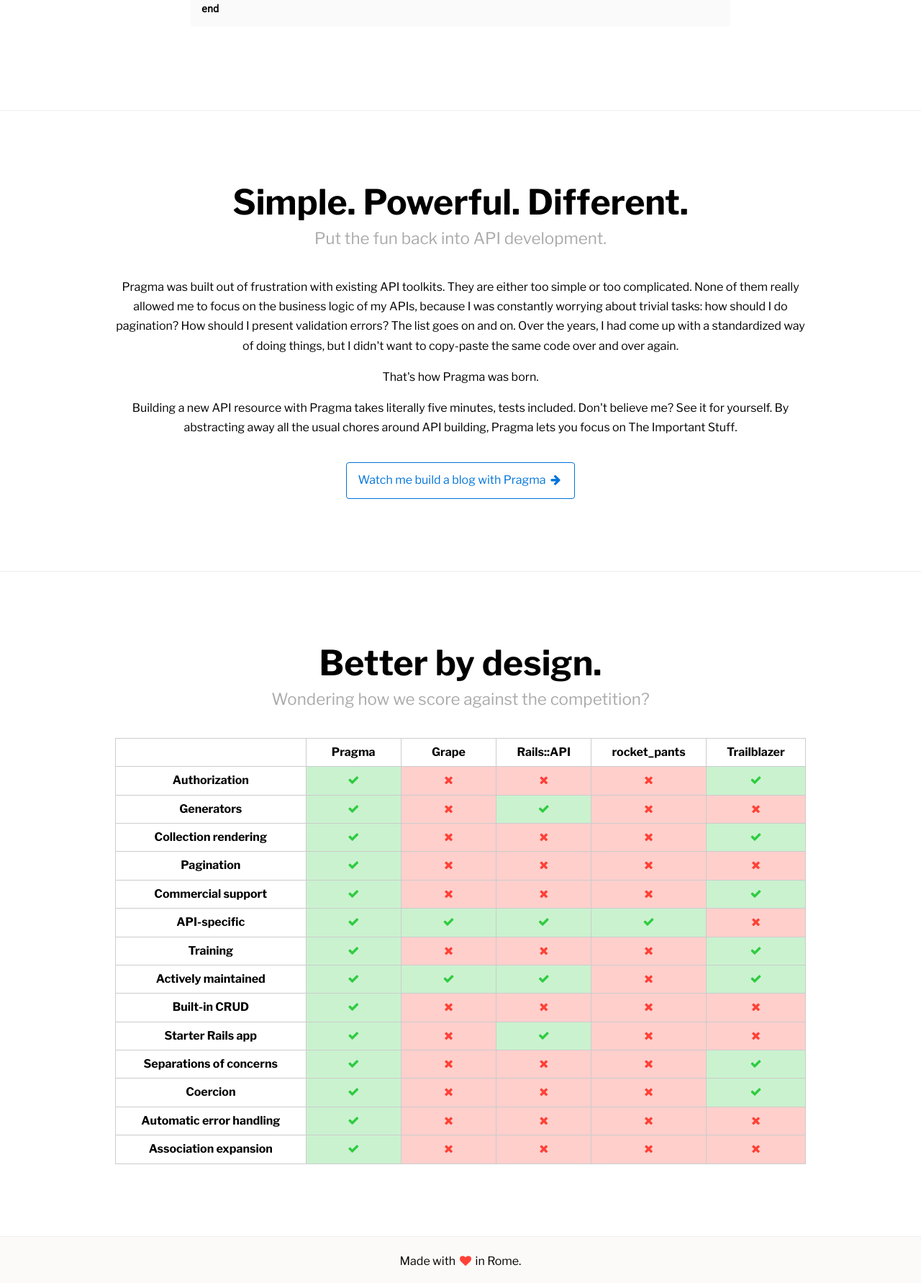
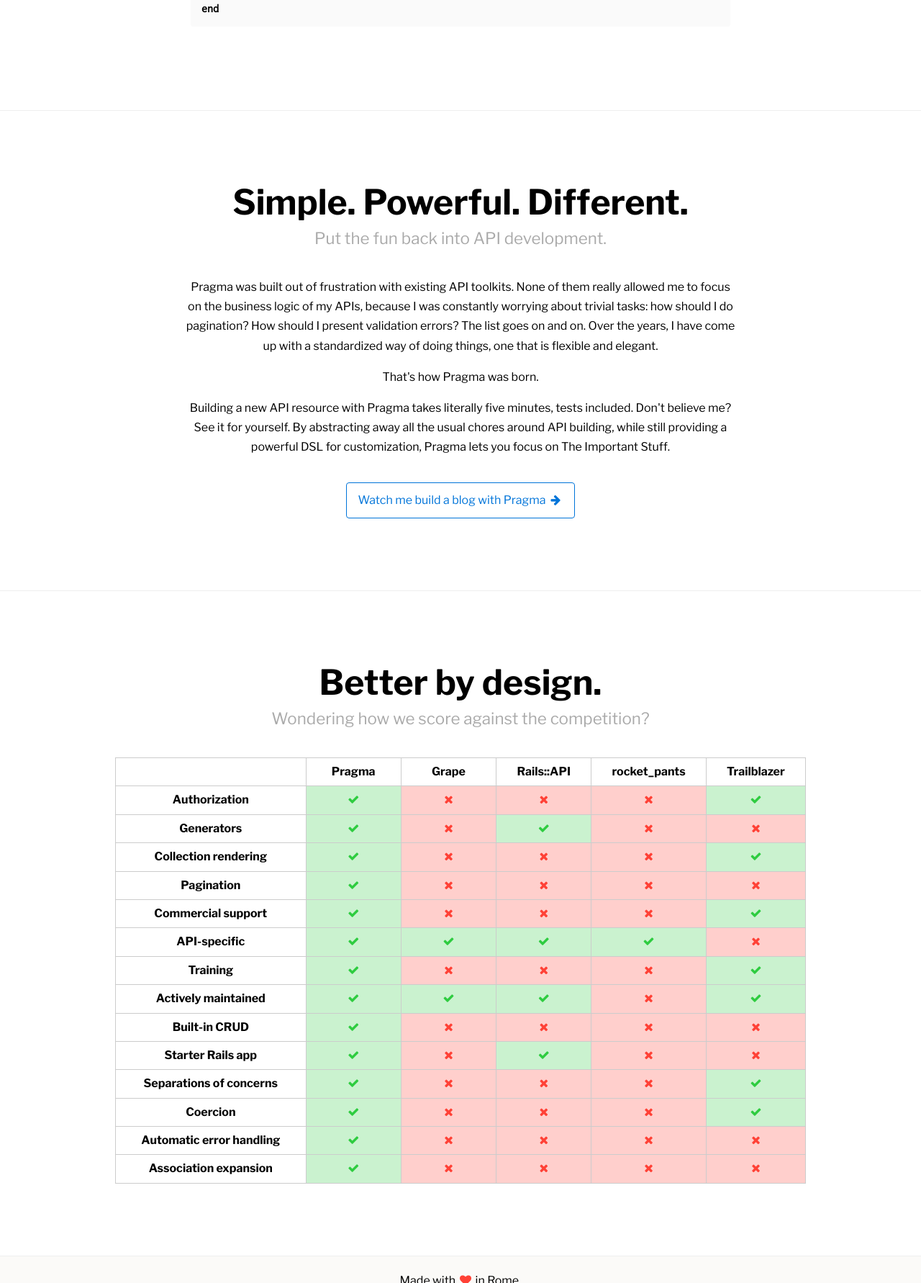
Before and after one commit to pragmarb/pragmarb.org, a Jekyll site: the page built from index.html, in a window 1280 px wide, cut to the strip 3611-5393 px from the top of the page. Shown: the whole strip at 72% size. Built offline with Jekyll 4.4.1, drawn with Linux system fonts in a browser that asks for light colours.

Commit message:
Improve typography

```diff
--- a/css/components/_section.scss
+++ b/css/components/_section.scss
@@ -41,3 +41,10 @@
 .section-actions {
   margin-top: 35px;
 }
+
+.section-content {
+  &.section-content-sm{
+    max-width: 770px;
+    margin: 0 auto;
+  }
+}
--- a/index.html
+++ b/index.html
@@ -188,14 +188,12 @@
     <h2 class="section-title">Simple. Powerful. Different.</h2>
     <p class="section-subtitle">Put the fun back into API development.</p>
 
-    <div class="section-content">
+    <div class="section-content section-content-sm">
       <p>
-        Pragma was built out of frustration with existing API toolkits. They are either
-        too simple or too complicated. None of them really allowed me to focus on the business logic
+        Pragma was built out of frustration with existing API toolkits. None of them really allowed me to focus on the business logic
         of my APIs, because I was constantly worrying about trivial tasks: how should I do pagination?
-        How should I present validation errors? The list goes on and on. Over the years, I had come
-        up with a standardized way of doing things, but I didn't want to copy-paste the same code over
-        and over again.
+        How should I present validation errors? The list goes on and on. Over the years, I have come
+        up with a standardized way of doing things, one that is flexible and elegant.
       </p>
 
       <p>That's how Pragma was born.</p>
@@ -203,7 +201,8 @@
       <p>
         Building a new API resource with Pragma takes literally five minutes, tests included.
         Don't believe me? See it for yourself. By abstracting away all the usual chores around API
-        building, Pragma lets you focus on The Important Stuff.
+        building, while still providing a powerful DSL for customization, Pragma lets you focus on
+        The Important Stuff.
       </p>
     </div>
 
```
